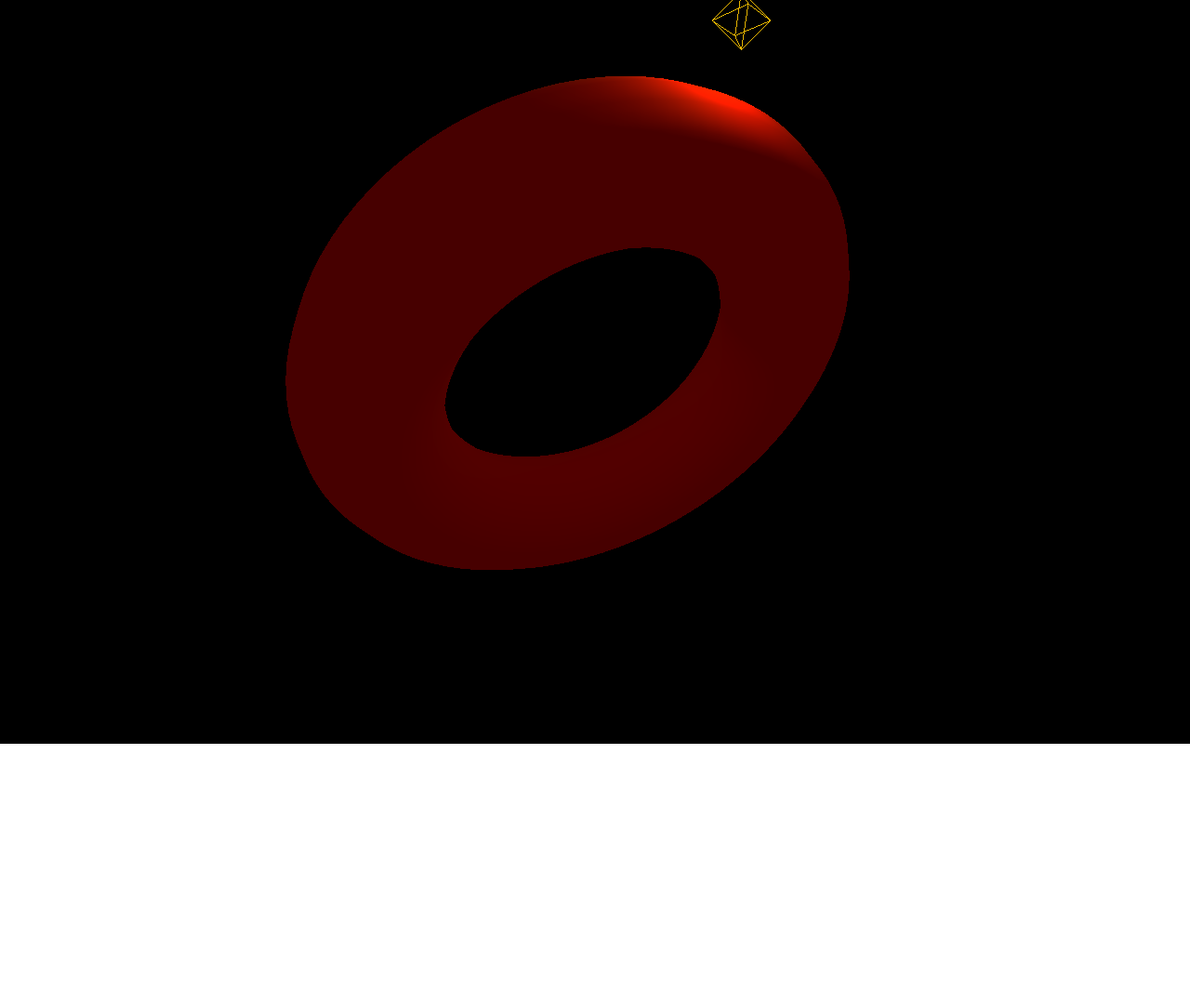
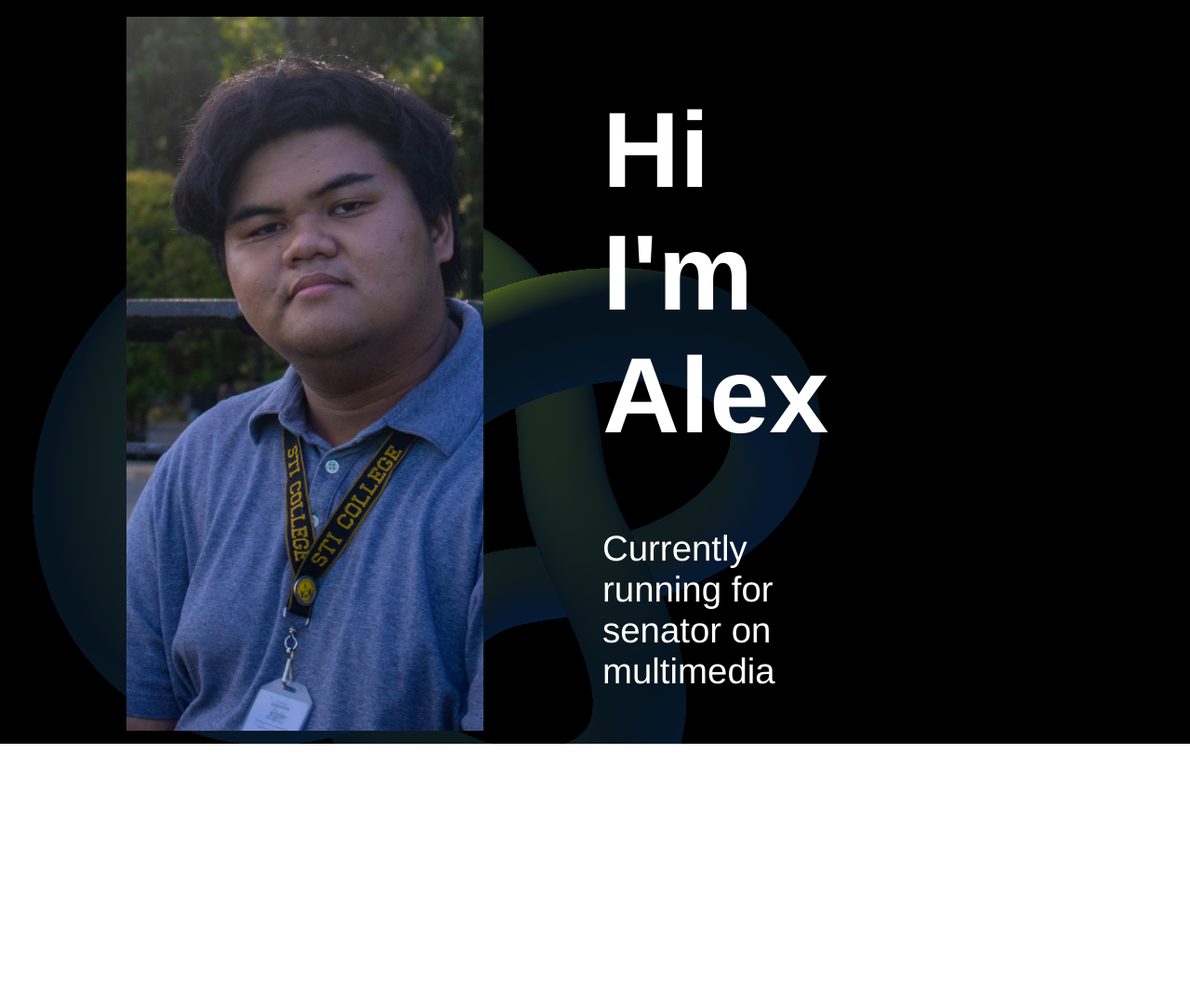
Before and after one commit to Escillex/Campaign2024-3JS-Practice-, a website built with Vite: page index.html in a window 1280 px wide. Shown: the top 1081 px of the page at 93% size. Before the commit the page ends 800 px from the top, so only its background shows below. Built offline with nearby package versions, Linux system fonts and the light colour scheme; animation ran at ten frames a second.

Commit message:
main page done!

```diff
--- a/index.html
+++ b/index.html
@@ -2,12 +2,34 @@
 <html lang="en">
   <head>
     <meta charset="UTF-8" />
-    <link rel="icon" type="image/svg+xml" href="/vite.svg" />
-    <meta name="viewport" content="width=device-width, initial-scale=1.0" />
-    <title>Vite App</title>
+    <meta name="viewport" content="width=device-width" />
+    <title>Vote Zanoria for Senator on Multimedia!</title>
   </head>
   <body>
     <canvas id="bg"></canvas>
+    <main>
+        <img src= "./resources/me.jpg" id="me"></img>
+      <header>
+        <h1 >Hi I'm Alex</h1>
+        <p>Currently running for senator on multimedia</p>
+      </header>
+      <div>
+        <h1>Who are you?</h1>
+        <p>I'm a 2nd year BSIS Student who likes being creative and solving problems.
+           I can adapt to situations well and is a fast learner. Did you know this is my first website?</p>
+      </div>
+      <div>
+        <h1>Why Should I vote for you?</h1>
+        <p>If you elect me I plan to help make events organized by the STCL to be more interactive and entertaining for students.
+          I have noticed that most students who join these events aren't there because of the event but for the attendance. If i'm elected
+          I will try to make it so that every event you come to will be an event you want to be in.
+        </p>
+      </div>
+      <div>
+        <h1>Can I see some of your work?</h1>
+      </div>
+      <a href="photos.html"><img src="resources/meramyon.JPG"></img></a>
+    </main>
     <script type="module" src="/main.js"></script>
   </body>
 </html>
--- a/main.js
+++ b/main.js
@@ -2,6 +2,8 @@ import './style.css'
 
 
 import * as THREE from 'three';
+
+//import {OrbitControls} from 'three/examples/jsm/controls/OrbitControls';
 
 const scene = new THREE.Scene();
 
@@ -20,29 +22,102 @@ renderer.render(scene,camera)
 
 
 
-const geometrytorus= new THREE.TorusGeometry(10,3,16,100)
-const materialtorus = new THREE.MeshStandardMaterial({color:0xff0000});
-const torus = new THREE.Mesh(geometrytorus,materialtorus);
+const geometrytorusknot= new THREE.TorusKnotGeometry(10,2,300,50)
+const materialtorusknot= new THREE.MeshStandardMaterial({color:0x4682b4});
+const torusknot = new THREE.Mesh(geometrytorusknot,materialtorusknot);
+torusknot.position.setX(-6);
+torusknot.position.setY(-6);
+scene.add(torusknot);
 
+
+const geometryrock= new THREE.DodecahedronGeometry(8,0);
+const materialrock = new THREE.MeshPhysicalMaterial({color:0x708090});
+const rock1 = new THREE.Mesh(geometryrock,materialrock);
+rock1.position.set(6,-30,0);
+const rock2 = new THREE.Mesh(geometryrock,materialrock);
+rock2.position.set(-6,-50,0);
+const rock3 = new THREE.Mesh(geometryrock,materialrock);
+rock3.position.set(12,-70,0);
+scene.add(rock1,rock2);
+
+const geotor= new THREE.TorusGeometry(10,3,16,100);
+const mattor= new THREE.MeshStandardMaterial({color:0xff0000});
+const torus = new THREE.Mesh(geotor,mattor);
+torus.position.set(12,-70,0);
 scene.add(torus);
 
-const pointLight = new THREE.PointLight(0xe6b400,40);
-pointLight.position.set(5,12,8);
 
-const ambientLight= new THREE.AmbientLight(0xffffff,0.2);
+function createPointLight(x,y,z,color,i){
+
+const pointLight = new THREE.PointLight(color,i);
+pointLight.position.set(x,y,z);
+const lightHelper = new THREE.PointLightHelper(pointLight);
+//scene.add(lightHelper);
+scene.add(pointLight);
+
+}
+
+createPointLight(-6,8,8,0xe6b400,80);
+createPointLight(10,-40,0,0x0000ff,150);
+createPointLight(12,-70,0,0x00ff00,150);
+
+const ambientLight= new THREE.AmbientLight(0xffffff,0.1);
 
 
-scene.add(pointLight,ambientLight);
+scene.add(ambientLight);
 
-const lightHelper = new THREE.PointLightHelper(pointLight);
-scene.add(lightHelper);
+//This is for helping correct lighting and positioning
+//const gridHelper = new THREE.GridHelper(200,50);
+//scene.add(gridHelper);
+
+//const controls = new OrbitControls(camera, renderer.domElement);
+//end of helpers
+
+function scrollCamera(){
+const td = document.body.getBoundingClientRect().top;
+
+  //camera.position.z=td*-0.1;
+  camera.position.y=td*0.15;
+ //camera.position.x+=td*-0.001;
+}
+
+document.body.onscroll = scrollCamera;
+scrollCamera();
 
 function animate(){
   requestAnimationFrame(animate);
-  torus.rotation.x+=0.01;
-  torus.rotation.y+=0.005;
-  torus.rotation.z+=0.01;
+  torusknot.rotation.x+=0.005;
+  torusknot.rotation.y+=0.001;
+  torusknot.rotation.z+=0.005;
+  torus.rotation.x+=0.005;
+  torus.rotation.y+=0.001;
+  torus.rotation.z+=0.005;
+  rock1.rotation.y+=0.005;
+  rock2.rotation.z+=0.010;
+  rock3.rotation.x+=0.02;
+  //controls.update();
   renderer.render(scene,camera);
 }
+function resizeRendererToDisplaySize(renderer) {
+  const canvas = renderer.domElement;
+  const width = canvas.clientWidth;
+  const height = canvas.clientHeight;
+  const needResize = canvas.width !== width || canvas.height !== height;
+  if (needResize) {
+    renderer.setSize(width, height, false);
+  }
+  return needResize;
+}
 
+function render(time) {
+  time *= 0.001;
+
+  if (resizeRendererToDisplaySize(renderer)) {
+    const canvas = renderer.domElement;
+    camera.aspect = canvas.clientWidth / canvas.clientHeight;
+    camera.updateProjectionMatrix();
+  }
+}
+
+render(1);
 animate();
--- a/style.css
+++ b/style.css
@@ -2,4 +2,63 @@ canvas {
 position:fixed;
   top:0;
   left:0;
+  width: 100%;
+  height: 100%;
 }
+
+main{
+  position:absolute;
+  width: 10vw;
+  color: white;
+  z-index: 99;
+  position: absolute;
+  width: 100%;
+  margin: 0px auto;
+  padding-top:10px;
+  display: grid;
+  grid-template-columns: repeat(12, 1fr);
+}
+
+header{
+  padding-right: 10vw;
+  grid-column: span 7;
+  position:relative;
+
+}
+
+header h1{
+  font-size: 9vw;
+}
+
+header p1{
+  font-size:4vw;
+}
+
+h1{
+  font-family:Helvetica;
+  font-size:5vw;
+}
+
+p{
+  font-family:Helvetica;
+  font-size:3vw;
+}
+div{
+  padding-left:10vw;
+  padding-right:10vw;
+  grid-column:span 12;
+  padding-left: 10vw;
+}
+
+#me{
+  padding-left:10vw;
+  grid-column: span 1;
+  width:30vw;
+  height: 60vw;
+  object-fit:cover;
+  max-height:auto;
+}
+img{  padding-left:10vw;
+  grid-column: span 1;
+  width:40vw;
+  height: 60vw;}
```
Also changed, not shown: counter.js (deleted, +0 -9 lines), photos.html (added, +11 -0 lines), resources/me.JPG (added), resources/meramyon.JPG (added).
